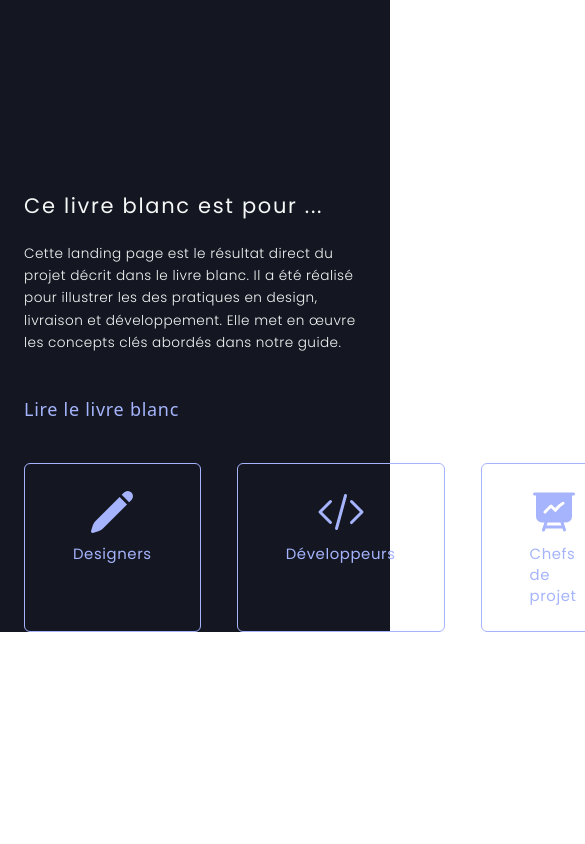
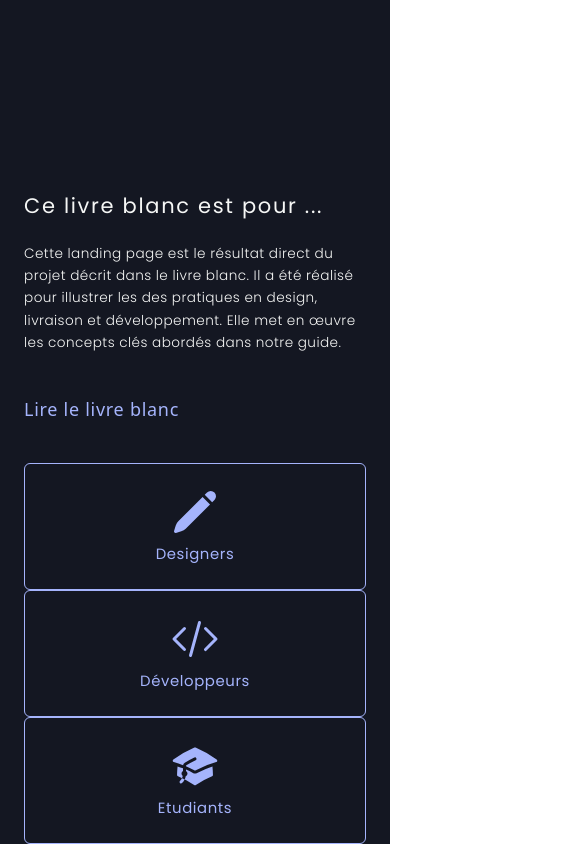
Before and after one commit to Assoghe/landing, a React (Vite) app in the folder landing/: page / in a window 390 px wide. Shown: the part 1469-2313 px from the top of the page, 585 px wide, since content can reach past the window. Before the commit the page ends 2101 px from the top, so only its background shows below. Built offline with nearby package versions, Linux system fonts and the light colour scheme.

Commit message:
Fix Responsive and icons

```diff
--- a/landing/src/design system/BlockIcon/BlockIcon.tsx
+++ b/landing/src/design system/BlockIcon/BlockIcon.tsx
@@ -1,9 +1,9 @@
 import React from 'react';
-import { SvgIconComponent } from '@heroicons/react';
+import { IconType } from 'react-icons';
 import { Typography } from '../Typography/Typography';
 
 interface IconBlockProps {
-    icon: SvgIconComponent;
+    icon: IconType;
     title: string;
 }
 
--- a/landing/src/sections/ForWhoSection/ForWhoSection.tsx
+++ b/landing/src/sections/ForWhoSection/ForWhoSection.tsx
@@ -1,7 +1,7 @@
 import IconBlock from '../../design system/BlockIcon/BlockIcon'
 import { Typography } from '../../design system/Typography/Typography'
 import { Button } from '../../design system/button/Button'
-import { HiAcademicCap, HiCodeBracket, HiPencil, HiPresentationChartLine } from 'react-icons/hi2'
+import { HiAcademicCap, HiCodeBracket, HiPencil } from 'react-icons/hi2'
 
 export const ForWhoSection = () => {
     return (
@@ -18,7 +18,7 @@ export const ForWhoSection = () => {
                 </div>
             </div>
 
-            <div className='flex gap-9'>
+            <div className='tablet:flex gap-9'>
                 <div className="flex justify-center items-center w-full">
                     <IconBlock icon={HiPencil} title="Designers" />
                 </div>
@@ -27,9 +27,6 @@ export const ForWhoSection = () => {
                     <IconBlock icon={HiCodeBracket} title="Développeurs" />
                 </div>
 
-                <div className="flex justify-center items-center w-full">
-                    <IconBlock icon={HiPresentationChartLine} title="Chefs de projet" />
-                </div>
 
                 <div className="flex justify-center items-center w-full">
                     <IconBlock icon={HiAcademicCap} title="Etudiants" />
--- a/landing/tailwind.config.js
+++ b/landing/tailwind.config.js
@@ -7,7 +7,7 @@ export default {
   theme: {
     screens: {
       mobile: "490px",
-      tablet: "1000px",
+      tablet: "1100px",
       desktop: "1620px",
     },
     fontSize: {
```
